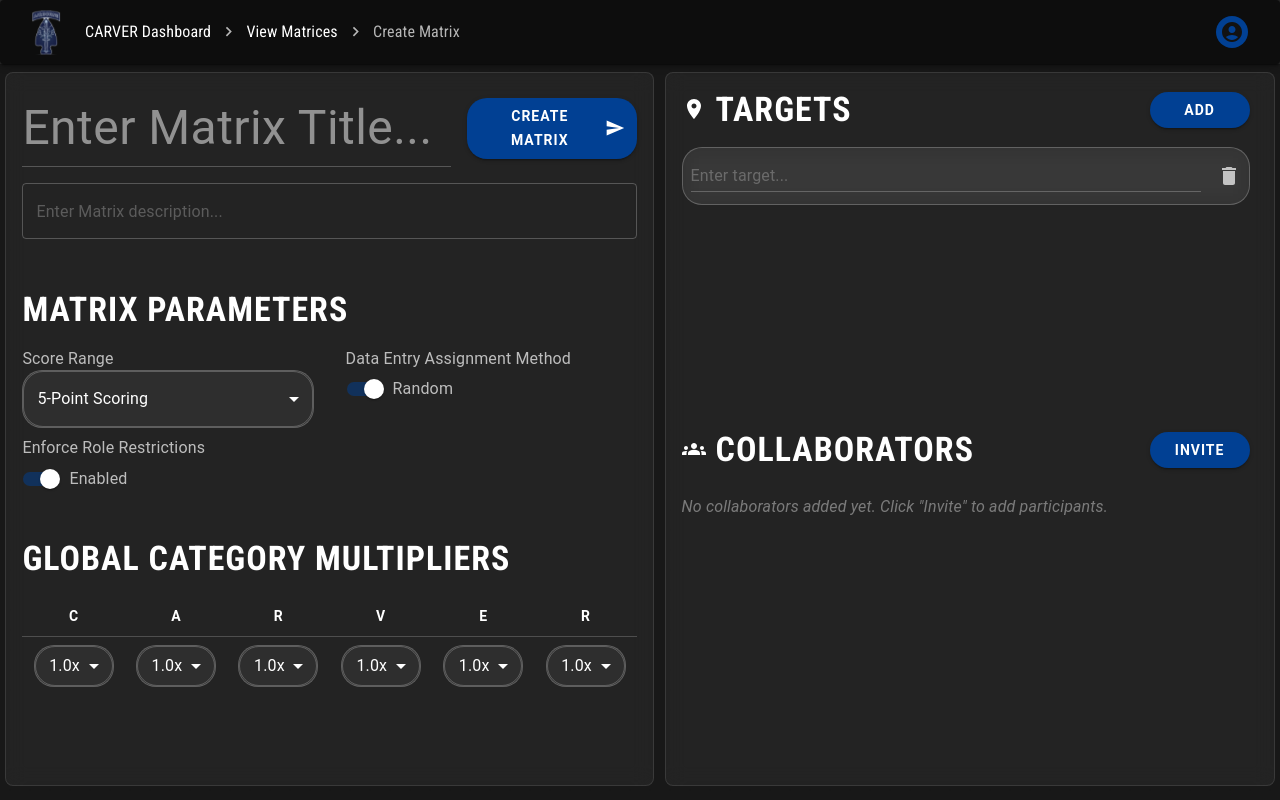
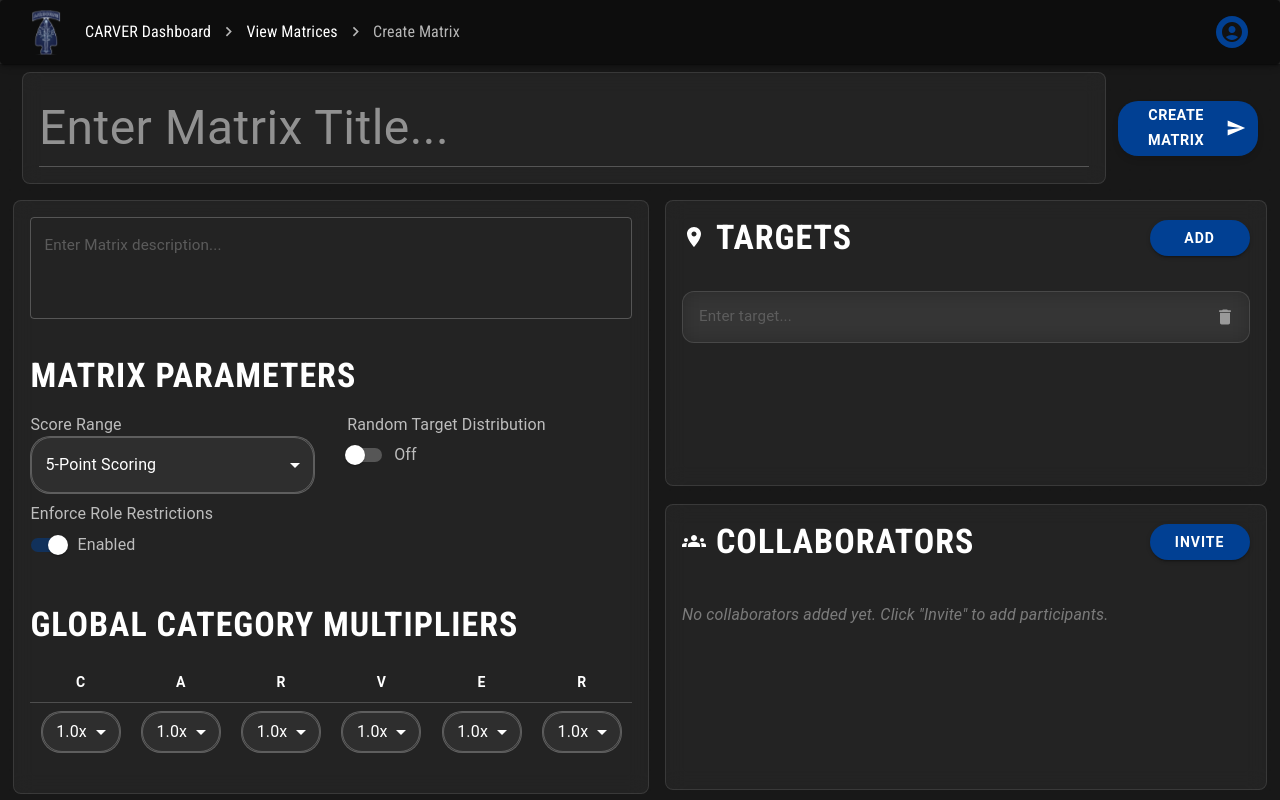
Before and after one commit to garyorsargos/carver-matrix, a React (Vite) app in the folder ui/: page /ModifyMatrix in a window 1280 px wide. Both pictures are taken after a click on the button "ADD". Built offline with nearby package versions, Linux system fonts and the light colour scheme.

Commit message:
New additions

```diff
--- a/ui/src/pages/CreateMatrix.tsx
+++ b/ui/src/pages/CreateMatrix.tsx
@@ -33,7 +33,7 @@ import PlaceIcon from '@mui/icons-material/Place';
 
 export const CreateMatrix: React.FC = () => {
   const [RoleBasedChecked, setRoleBasedChecked] = useState(true);
-  const [dataEntryMethod, setDataEntryMethodRandom] = useState(true);
+  const [dataEntryMethod, setDataEntryMethodRandom] = useState(false);
   const [value, setValue] = useState<number>(5);
   const [title, setTitle] = useState("");
   const [description, setDescription] = useState("");
@@ -80,7 +80,7 @@ export const CreateMatrix: React.FC = () => {
   const handleAddParticipant = () => {
     setParticipantsData([
       ...participantsData,
-      { email: "", role: "Participant" },
+      { email: "", role: RoleBasedChecked ? "Participant" : "Host and Participant" },
     ]);
   };
 
@@ -142,7 +142,16 @@ export const CreateMatrix: React.FC = () => {
   const roleBasedHandleToggle = (
     event: React.ChangeEvent<HTMLInputElement>
   ) => {
-    setRoleBasedChecked(event.target.checked);
+    const newValue = event.target.checked;
+    setRoleBasedChecked(newValue);
+
+    // Update all existing participants to "Host and Participant" when disabling role restrictions
+    if (!newValue) {
+      setParticipantsData(participantsData.map(participant => ({
+        ...participant,
+        role: "Host and Participant"
+      })));
+    }
   };
 
   const dataEntryHandleChange = (
@@ -246,9 +255,8 @@ export const CreateMatrix: React.FC = () => {
         height: "100vh",
         width: "100vw",
         display: "flex",
-        justifyContent: "space-around",
-        alignItems: "flex-start",
-        pt: 1,
+        flexDirection: "column",
+        alignItems: "center",
         position: "relative",
       }}
     >
@@ -268,26 +276,44 @@ export const CreateMatrix: React.FC = () => {
         }}
       />
 
-      {/* Left section: Matrix parameters and multipliers */}
+      {/* Main content container */}
       <Box
-        id="matrixCreatorBox"
+        sx={{
+          display: "flex",
+          flexDirection: "column",
+          width: "100%",
+          height: "100vh",
+          pt: 1,
+          gap: 2,
+          overflow: "hidden",
+        }}
+      >
+        {/* Title Box and Create Button Container */}
+        <Box
+          sx={{
+            display: "flex",
+            alignItems: "center",
+            justifyContent: "center",
+            width: "100%",
+            gap: 1.5,
+            pl: 0,
+            pr: 2,
+          }}
+        >
+          <Box
             sx={{
               backgroundColor: "rgba(255, 255, 255, 0.05)",
               backdropFilter: "blur(10px)",
               border: "1px solid rgba(255, 255, 255, 0.1)",
               p: 2,
               borderRadius: 2,
-          width: "48%",
-          height: "85%",
-          maxHeight: "85%",
+              flex: 0.96,
               display: "flex",
-          flexDirection: "column",
-          overflow: "auto",
+              alignItems: "center",
               position: "relative",
               zIndex: 1,
             }}
           >
-        <Box display="flex" alignItems="center" gap={2}>
             <TextField
               value={title}
               onChange={(e) => setTitle(e.target.value)}
@@ -315,21 +341,26 @@ export const CreateMatrix: React.FC = () => {
               error={titleError}
               helperText={titleError ? "Matrix title is required" : ""}
             />
+          </Box>
           <Button
             variant="contained"
             onClick={handleCreateMatrix}
             endIcon={<SendIcon />}
             sx={{
               borderRadius: "20px",
-              width: "170px",
+              width: "140px",
+              height: "55px",
               backgroundColor: "#014093",
               color: "#ffffff",
               textTransform: "uppercase",
               fontWeight: "bold",
-              letterSpacing: "1px",
+              letterSpacing: "0.5px",
+              fontSize: "0.9rem",
+              boxShadow: '0 4px 6px rgba(0, 0, 0, 0.1)',
               flexShrink: 0,
               '&:hover': {
-                boxShadow: '0 0 8px #014093'
+                backgroundColor: "#012B61",
+                boxShadow: '0 6px 8px rgba(0, 0, 0, 0.2)'
               },
             }}
           >
@@ -337,92 +368,49 @@ export const CreateMatrix: React.FC = () => {
           </Button>
         </Box>
 
-        <Snackbar
-          open={snackbarTargetErrorOpen}
-          autoHideDuration={3000}
-          onClose={() => setSnackbarTargetErrorOpen(false)}
-        >
-          <Alert
-            onClose={() => setSnackbarTargetErrorOpen(false)}
-            severity="error"
-            variant="filled"
+        {/* Content Container */}
+        <Box
           sx={{
+            display: "flex",
+            justifyContent: "center",
             width: "100%",
-              backgroundColor: '#7C0B02',
-              color: '#ffffff',
-              '& .MuiAlert-icon': {
-                color: '#ffffff'
-              },
-              boxShadow: '0 4px 6px rgba(0, 0, 0, 0.1)',
-              border: '1px solid rgba(255, 255, 255, 0.1)',
-              backdropFilter: 'blur(10px)',
+            flex: 1,
+            gap: 2,
+            pl: 0,
+            pr: 4,
+            pb: 2,
+            maxWidth: "1600px",
+            margin: "0 auto",
           }}
         >
-            Must have at least one target
-          </Alert>
-      </Snackbar>
-
-
-        <Snackbar
-          open={snackbarOpen}
-          autoHideDuration={3000}
-          onClose={() => setSnackbarOpen(false)}
-        >
-          <Alert
-            onClose={() => setSnackbarOpen(false)}
-            severity="success"
-            variant="filled"
+          {/* Left section: Matrix parameters and multipliers */}
+          <Box
+            id="matrixCreatorBox"
             sx={{
-              width: "100%",
-              backgroundColor: '#1E4620',
-              color: '#ffffff',
-              '& .MuiAlert-icon': {
-                color: '#ffffff'
-              },
-              boxShadow: '0 4px 6px rgba(0, 0, 0, 0.1)',
-              border: '1px solid rgba(255, 255, 255, 0.1)',
-              backdropFilter: 'blur(10px)',
+              backgroundColor: "rgba(255, 255, 255, 0.05)",
+              backdropFilter: "blur(10px)",
+              border: "1px solid rgba(255, 255, 255, 0.1)",
+              p: 2,
+              borderRadius: 2,
+              width: "47%",
+              height: "70vh",
+              display: "flex",
+              flexDirection: "column",
+              overflow: "auto",
+              position: "relative",
+              zIndex: 1,
             }}
           >
-            Matrix Created Successfully! Redirecting to 'View Matrix' page
-          </Alert>
-        </Snackbar>
-
-        <Snackbar
-          open={snackbarErrorOpen}
-          autoHideDuration={3000}
-          onClose={() => setSnackbarErrorOpen(false)}
-        >
-          <Alert
-            onClose={() => setSnackbarErrorOpen(false)}
-            severity="error"
-            variant="filled"
-            sx={{
-              width: "100%",
-              backgroundColor: '#7C0B02',
-              color: '#ffffff',
-              '& .MuiAlert-icon': {
-                color: '#ffffff'
-              },
-              boxShadow: '0 4px 6px rgba(0, 0, 0, 0.1)',
-              border: '1px solid rgba(255, 255, 255, 0.1)',
-              backdropFilter: 'blur(10px)',
-            }}
-          >
-            You cannot have duplicate target names
-          </Alert>
-        </Snackbar>
-
             <TextField
               value={description}
               onChange={(e) => setDescription(e.target.value)}
               multiline
-          rows={1}
+              minRows={3}
+              maxRows={5}
               variant="outlined"
               fullWidth
               placeholder="Enter Matrix description..."
               sx={{
-            mt: 2,
                 '& .MuiOutlinedInput-root': {
                   color: '#ffffff',
                   '& fieldset': {
@@ -434,10 +422,16 @@ export const CreateMatrix: React.FC = () => {
                   '&.Mui-focused fieldset': {
                     borderColor: '#014093',
                   },
+                  '& textarea': {
+                    fontSize: '0.95rem',
+                    lineHeight: '1.5',
+                  },
                 },
                 '& .MuiInputBase-input::placeholder': {
                   color: 'rgba(255, 255, 255, 0.5)',
+                  fontSize: '0.95rem',
                 },
+                mb: 2,
               }}
             />
             <Box
@@ -447,7 +441,7 @@ export const CreateMatrix: React.FC = () => {
                 mt: 3,
                 display: "flex",
                 flexDirection: "column",
-            marginTop: "50px",
+                marginTop: "20px",
               }}
             >
               <Tooltip title="Define the configuration options for your CARVER matrix, such as scoring scale, role restrictions, and how data entry is assigned." placement="top">
@@ -536,12 +530,12 @@ export const CreateMatrix: React.FC = () => {
                 </Box>
                 <Box sx={{ flex: 1, display: "flex", flexDirection: "column" }}>
                   <FormControl fullWidth>
-                <Tooltip title="Choose whether data entry tasks are randomly distributed or manually assigned to specific collaborators." placement="top">
+                    <Tooltip title="Choose whether data entry tasks are randomly distributed or shown to all collaborators." placement="top">
                       <FormLabel
                         id="data-entry-label"
                         sx={{ color: "rgba(255, 255, 255, 0.7)", cursor: "help" }}
                       >
-                    Data Entry Assignment Method
+                        Random Target Distribution
                       </FormLabel>
                     </Tooltip>
                     <FormControlLabel
@@ -563,7 +557,7 @@ export const CreateMatrix: React.FC = () => {
                     }
                     label={
                       <Typography sx={{ color: "rgba(255, 255, 255, 0.7)" }}>
-                    {dataEntryMethod ? "Random" : "Assigned"}
+                        {dataEntryMethod ? "On" : "Off"}
                       </Typography>
                     }
                     sx={{ mb: 1 }}
@@ -670,34 +664,32 @@ export const CreateMatrix: React.FC = () => {
             </Box>
           </Box>
 
-      {/* Combined Targets & Collaborators in one box (side-by-side) */}
+          {/* Targets Box */}
           <Box
-        id="targetsAndCollaboratorsBox"
+            sx={{
+              display: "flex",
+              flexDirection: "column",
+              gap: 1,
+              width: "47%",
+              height: "73.75vh",
+              justifyContent: "space-between",
+            }}
+          >
+            <Box
+              id="targetsBox"
               sx={{
                 backgroundColor: "rgba(255, 255, 255, 0.05)",
                 backdropFilter: "blur(10px)",
                 border: "1px solid rgba(255, 255, 255, 0.1)",
                 p: 2,
-          borderRadius: 2,
-          width: "45%",
-          height: "85%",
+                flex: 0.49,
                 display: "flex",
                 flexDirection: "column",
                 gap: 2,
                 overflow: "auto",
                 position: "relative",
                 zIndex: 1,
-        }}
-      >
-        {/* Targets Column */}
-        <Box
-          sx={{
-            flex: 1,
-            display: "flex",
-            flexDirection: "column",
-            maxHeight: "50%",
-            overflowY: "auto",
-            pr: 1,
+                borderRadius: 2,
               }}
             >
               <Box
@@ -757,14 +749,21 @@ export const CreateMatrix: React.FC = () => {
                     display: "flex",
                     justifyContent: "space-between",
                     alignItems: "center",
-                gap: 1,
-                border: "1px solid rgba(255, 255, 255, 0.23)",
-                borderRadius: "20px",
-                backgroundColor: "rgba(255, 255, 255, 0.05)",
+                    gap: 2,
+                    border: "1px solid rgba(255, 255, 255, 0.12)",
+                    borderRadius: "12px",
+                    backgroundColor: "rgba(255, 255, 255, 0.03)",
                     backdropFilter: "blur(10px)",
                     mb: 1,
-                pl: 1,
-                height: "56px",
+                    pl: 2,
+                    pr: 1,
+                    height: "50px",
+                    transition: "all 0.2s ease-in-out",
+                    '&:hover': {
+                      backgroundColor: "rgba(255, 255, 255, 0.07)",
+                      borderColor: "rgba(255, 255, 255, 0.2)",
+                      transform: "translateX(4px)",
+                    }
                   }}
                 >
                   <TextField
@@ -774,53 +773,58 @@ export const CreateMatrix: React.FC = () => {
                     fullWidth
                     placeholder="Enter target..."
                     InputProps={{
-                  disableUnderline: false,
-                  style: { fontSize: "1rem", color: "#ffffff" },
+                      disableUnderline: true,
+                      style: {
+                        fontSize: "0.95rem",
+                        color: "#ffffff",
+                        fontWeight: "500",
+                      },
                     }}
                     sx={{
                       flexGrow: 1,
-                  '& .MuiInput-root': {
-                    color: '#ffffff',
-                    '&:before': {
-                      borderBottomColor: 'rgba(255, 255, 255, 0.23)',
-                    },
-                    '&:hover:before': {
-                      borderBottomColor: '#014093',
-                    },
-                    '&.Mui-focused:before': {
-                      borderBottomColor: '#014093',
-                    },
+                      '& .MuiInputBase-root': {
+                        padding: "4px 0",
                       },
                       '& .MuiInputBase-input::placeholder': {
-                    color: 'rgba(255, 255, 255, 0.5)',
+                        color: 'rgba(255, 255, 255, 0.4)',
+                        fontWeight: "400",
                       },
                     }}
-
                   />
                   <IconButton
                     onClick={() => handleDeleteTarget(index)}
                     sx={{
-                  color: "rgba(255, 255, 255, 0.7)",
+                      color: "rgba(255, 255, 255, 0.5)",
+                      padding: "6px",
+                      transition: "all 0.2s ease",
                       '&:hover': {
-                    color: "#014093",
+                        color: "#ff4444",
+                        backgroundColor: "rgba(255, 68, 68, 0.08)",
                       },
                     }}
                   >
-                <DeleteIcon />
+                    <DeleteIcon fontSize="small" />
                   </IconButton>
                 </Paper>
               ))}
             </Box>
 
-        {/* Collaborators Column */}
+            {/* Collaborators Box */}
             <Box
+              id="collaboratorsBox"
               sx={{
-            flex: 1.25,
+                backgroundColor: "rgba(255, 255, 255, 0.05)",
+                backdropFilter: "blur(10px)",
+                border: "1px solid rgba(255, 255, 255, 0.1)",
+                p: 2,
+                flex: 0.49,
                 display: "flex",
                 flexDirection: "column",
-            maxHeight: "50%",
-            overflowY: "auto",
-            pr: 1,
+                gap: 2,
+                overflow: "auto",
+                position: "relative",
+                zIndex: 1,
+                borderRadius: 2,
               }}
             >
               <Box
@@ -880,14 +884,21 @@ export const CreateMatrix: React.FC = () => {
                     display: "flex",
                     justifyContent: "space-between",
                     alignItems: "center",
-                gap: 1,
-                border: "1px solid rgba(255, 255, 255, 0.23)",
-                borderRadius: "20px",
-                backgroundColor: "rgba(255, 255, 255, 0.05)",
+                    gap: 2,
+                    border: "1px solid rgba(255, 255, 255, 0.12)",
+                    borderRadius: "12px",
+                    backgroundColor: "rgba(255, 255, 255, 0.03)",
                     backdropFilter: "blur(10px)",
                     mb: 1,
-                pl: 1,
-                height: "56px",
+                    pl: 2,
+                    pr: 1,
+                    height: "50px",
+                    transition: "all 0.2s ease-in-out",
+                    '&:hover': {
+                      backgroundColor: "rgba(255, 255, 255, 0.07)",
+                      borderColor: "rgba(255, 255, 255, 0.2)",
+                      transform: "translateX(4px)",
+                    }
                   }}
                 >
                   <TextField
@@ -896,40 +907,44 @@ export const CreateMatrix: React.FC = () => {
                     variant="standard"
                     placeholder="Enter email..."
                     InputProps={{
-                  disableUnderline: false,
-                  style: { fontSize: "1rem", color: "#ffffff" },
+                      disableUnderline: true,
+                      style: {
+                        fontSize: "0.95rem",
+                        color: "#ffffff",
+                        fontWeight: "500",
+                      },
                     }}
                     sx={{
                       flexGrow: 1,
-                  '& .MuiInput-root': {
-                    color: '#ffffff',
-                    '&:before': {
-                      borderBottomColor: 'rgba(255, 255, 255, 0.23)',
-                    },
-                    '&:hover:before': {
-                      borderBottomColor: '#ffffff',
-                    },
-                    '&.Mui-focused:before': {
-                      borderBottomColor: '#014093',
-                    },
+                      '& .MuiInputBase-root': {
+                        padding: "4px 0",
                       },
                       '& .MuiInputBase-input::placeholder': {
-                    color: 'rgba(255, 255, 255, 0.5)',
+                        color: 'rgba(255, 255, 255, 0.4)',
+                        fontWeight: "400",
                       },
                     }}
                   />
+                  {RoleBasedChecked && (
                     <Select
                       value={participant.role}
                       onChange={(e) => handleParticipantRoleChange(index, e)}
+                      size="small"
                       sx={{
                         color: "#ffffff",
                         backgroundColor: "rgba(255, 255, 255, 0.05)",
-                  height: "40px",
+                        height: "32px",
+                        minWidth: "140px",
+                        fontSize: "0.9rem",
+                        '& .MuiSelect-select': {
+                          padding: "4px 12px",
+                        },
                         '& .MuiSelect-icon': {
                           color: '#ffffff',
                         },
                         '& fieldset': {
-                    borderColor: 'rgba(255, 255, 255, 0.23)',
+                          borderColor: 'rgba(255, 255, 255, 0.15)',
+                          borderRadius: "8px",
                         },
                         '&:hover fieldset': {
                           borderColor: '#014093',
@@ -943,22 +958,104 @@ export const CreateMatrix: React.FC = () => {
                       <MenuItem value="Host">Host</MenuItem>
                       <MenuItem value="Host and Participant">Host and Participant</MenuItem>
                     </Select>
+                  )}
                   <IconButton
                     onClick={() => handleDeleteParticipant(index)}
                     sx={{
-                  color: "rgba(255, 255, 255, 0.7)",
+                      color: "rgba(255, 255, 255, 0.5)",
+                      padding: "6px",
+                      transition: "all 0.2s ease",
                       '&:hover': {
-                    color: "#014093",
+                        color: "#ff4444",
+                        backgroundColor: "rgba(255, 68, 68, 0.08)",
                       },
                     }}
                   >
-                <DeleteIcon />
+                    <DeleteIcon fontSize="small" />
                   </IconButton>
                 </Paper>
               ))}
             </Box>
           </Box>
         </Box>
+      </Box>
+
+      {/* Snackbars */}
+      <Snackbar
+        open={snackbarOpen}
+        autoHideDuration={3000}
+        onClose={() => setSnackbarOpen(false)}
+      >
+        <Alert
+          onClose={() => setSnackbarOpen(false)}
+          severity="success"
+          variant="filled"
+          sx={{
+            width: "100%",
+            backgroundColor: '#1E4620',
+            color: '#ffffff',
+            '& .MuiAlert-icon': {
+              color: '#ffffff'
+            },
+            boxShadow: '0 4px 6px rgba(0, 0, 0, 0.1)',
+            border: '1px solid rgba(255, 255, 255, 0.1)',
+            backdropFilter: 'blur(10px)',
+          }}
+        >
+          Matrix Created Successfully! Redirecting to 'View Matrix' page
+        </Alert>
+      </Snackbar>
+
+      <Snackbar
+        open={snackbarErrorOpen}
+        autoHideDuration={3000}
+        onClose={() => setSnackbarErrorOpen(false)}
+      >
+        <Alert
+          onClose={() => setSnackbarErrorOpen(false)}
+          severity="error"
+          variant="filled"
+          sx={{
+            width: "100%",
+            backgroundColor: '#7C0B02',
+            color: '#ffffff',
+            '& .MuiAlert-icon': {
+              color: '#ffffff'
+            },
+            boxShadow: '0 4px 6px rgba(0, 0, 0, 0.1)',
+            border: '1px solid rgba(255, 255, 255, 0.1)',
+            backdropFilter: 'blur(10px)',
+          }}
+        >
+          You cannot have duplicate target names
+        </Alert>
+      </Snackbar>
+
+      <Snackbar
+        open={snackbarTargetErrorOpen}
+        autoHideDuration={3000}
+        onClose={() => setSnackbarTargetErrorOpen(false)}
+      >
+        <Alert
+          onClose={() => setSnackbarTargetErrorOpen(false)}
+          severity="error"
+          variant="filled"
+          sx={{
+            width: "100%",
+            backgroundColor: '#7C0B02',
+            color: '#ffffff',
+            '& .MuiAlert-icon': {
+              color: '#ffffff'
+            },
+            boxShadow: '0 4px 6px rgba(0, 0, 0, 0.1)',
+            border: '1px solid rgba(255, 255, 255, 0.1)',
+            backdropFilter: 'blur(10px)',
+          }}
+        >
+          Must have at least one target
+        </Alert>
+      </Snackbar>
+    </Box>
   );
 };
 
```
Lines whose indentation alone changed are shown as unchanged.
